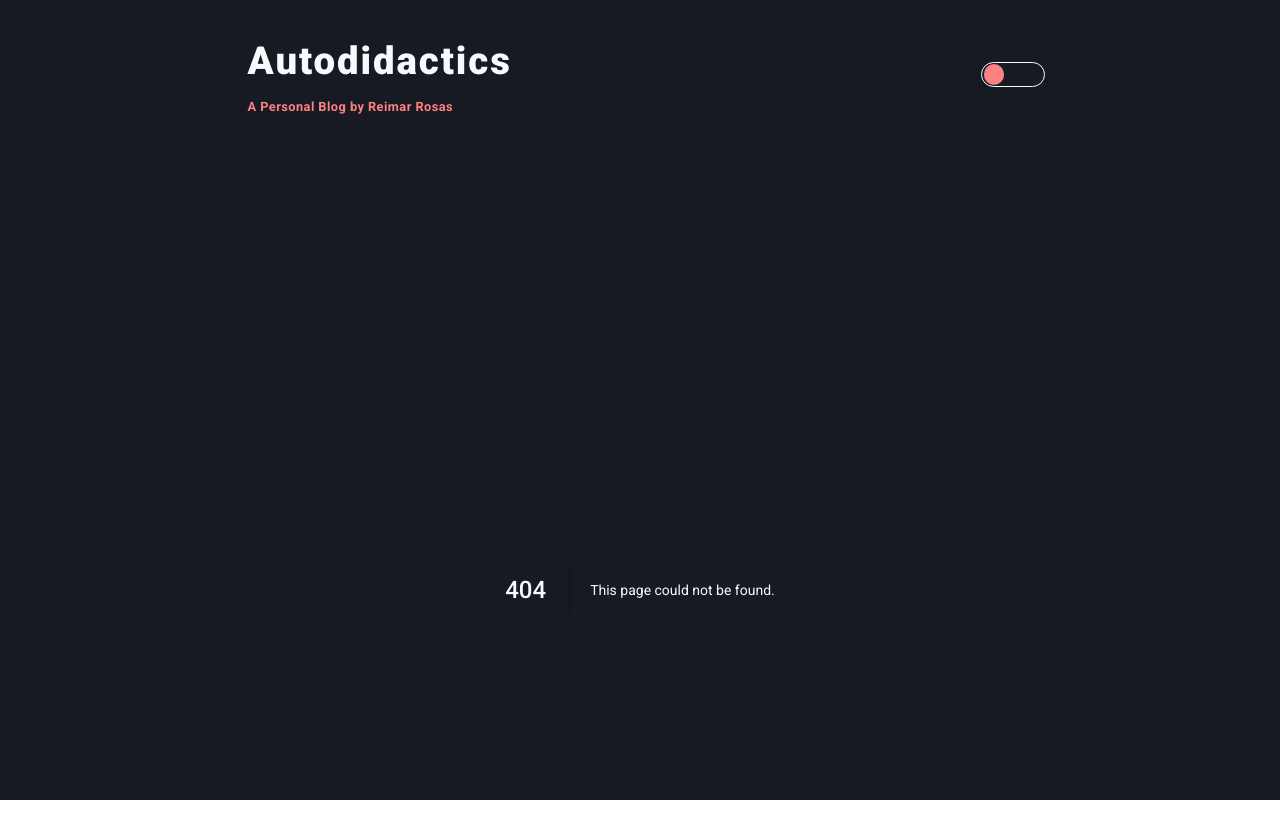
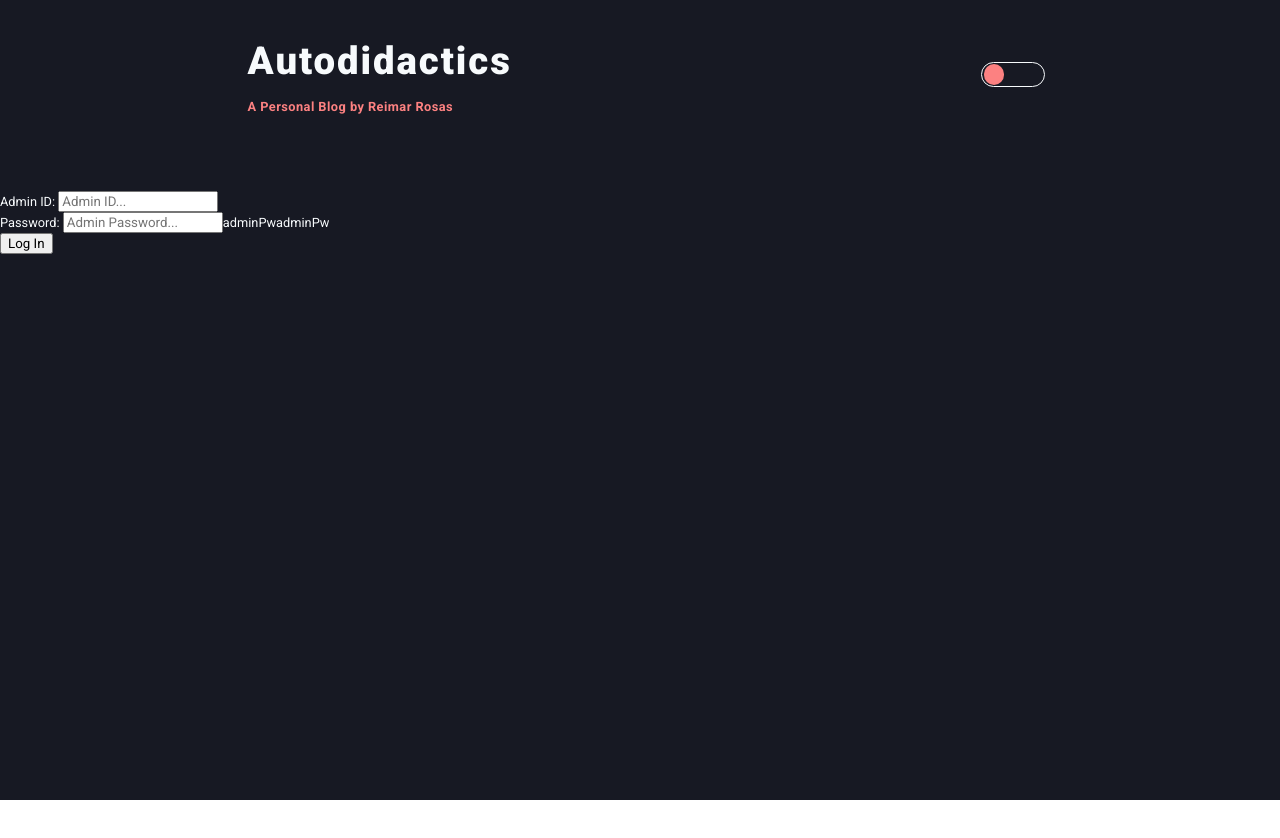
Before and after one commit to reimarrosas/personal-blog, a Next.js app: page /admin/login in a window 1280 px wide. Before the commit this address had no page. Shown: the top 838 px of the page. After the commit the page ends 800 px from the top, so only its background shows below. Built offline with nearby package versions, Linux system fonts and the light colour scheme.

Commit message:
Implemented a LoginContext for use in the admin pages
Implemented a login page for validating if the person trying to upload a
markdown file is the admin

Removed the console logs

```diff
--- a/components/Header.tsx
+++ b/components/Header.tsx
@@ -6,7 +6,6 @@ import styles from '../styles/Header.module.css';
 const Header: React.FC<togglerProp> = ({ isLight, setIsLight }) => {
   return (
     <header className={styles.pageHeader}>
-      {console.log(styles.pageHeader)}
       <Container center={true} classes={styles.container} size={Width.LG}>
         <Container>
           <h1 className={`${styles['headerText-margin']} ${styles.pageTitle}`}>
--- /dev/null
+++ b/components/LoginProvider.tsx
@@ -0,0 +1,20 @@
+import { Context, createContext, useState } from 'react';
+import type { LoginContextType, props } from '../utils/types';
+
+export let LoginContext: Context<LoginContextType>;
+
+const LoginProvider: React.FC<props> = ({ children }) => {
+  const [isLoggedIn, setIsLoggedIn] = useState(false);
+  LoginContext = createContext<LoginContextType>({
+    isLoggedIn: false,
+    setIsLoggedIn: (b: boolean) => {}
+  });
+
+  return (
+    <LoginContext.Provider value={{ isLoggedIn, setIsLoggedIn }}>
+      {children}
+    </LoginContext.Provider>
+  );
+};
+
+export default LoginProvider;
--- a/pages/_app.tsx
+++ b/pages/_app.tsx
@@ -6,16 +6,19 @@ import { getThemeClass } from '../utils/theme';
 import { useState } from 'react';
 import HeadWrapper from '../components/HeadWrapper';
 import Header from '../components/Header';
+import LoginProvider from '../components/LoginProvider';
 
 function MyApp({ Component, pageProps }: AppProps) {
   const [isLight, setIsLight] = useState(false);
 
   return (
     <>
+      <HeadWrapper />
       <Container classes={`${getThemeClass(isLight)} container`}>
-        <HeadWrapper />
-        <Header isLight={isLight} setIsLight={setIsLight} />
-        <Component {...pageProps} />
+        <LoginProvider>
+          <Header isLight={isLight} setIsLight={setIsLight} />
+          <Component {...pageProps} />
+        </LoginProvider>
       </Container>
     </>
   );
--- /dev/null
+++ b/pages/admin/login.tsx
@@ -0,0 +1,96 @@
+import { GetStaticPropsResult, NextPage } from 'next';
+import { useRouter } from 'next/router';
+import {
+  FormEvent,
+  SyntheticEvent,
+  useContext,
+  useEffect,
+  useState
+} from 'react';
+import Container from '../../components/Container';
+import { LoginContext } from '../../components/LoginProvider';
+import { Width } from '../../utils/types';
+
+// TODO: Move the validation to an API endpoint
+const Login: NextPage<LoginProps> = ({ ADMIN_ID, ADMIN_PW }) => {
+  const { isLoggedIn, setIsLoggedIn } = useContext(LoginContext);
+
+  const router = useRouter();
+  useEffect(() => {
+    if (isLoggedIn) router.push('/admin/upload');
+  }, [isLoggedIn]);
+
+  const [id, setId] = useState('');
+  const [pw, setPassword] = useState('');
+  const [isCredsValid, setIsCredsValid] = useState(true);
+
+  const handleSubmit = (evt: SyntheticEvent) => {
+    evt.preventDefault();
+    console.log(ADMIN_ID, ADMIN_PW);
+    if (id === ADMIN_ID && pw === ADMIN_PW) {
+      setIsCredsValid(true);
+      setIsLoggedIn(true);
+    } else {
+      setIsCredsValid(false);
+    }
+  };
+
+  return (
+    <main>
+      <Container center={true} size={Width.MD}>
+        <form onSubmit={handleSubmit}>
+          <div className='form-group'>
+            {!isCredsValid && (
+              <span className='validationText'>ID or Password Invalid!</span>
+            )}
+          </div>
+          <div className='form-group'>
+            <label htmlFor='id'>Admin ID: </label>
+            <input
+              type='text'
+              name='id'
+              id='id'
+              placeholder='Admin ID...'
+              required={true}
+              value={id}
+              onChange={(evt: FormEvent<HTMLInputElement>) =>
+                setId(evt.currentTarget.value)
+              }
+            />
+          </div>
+          <div className='form-group'>
+            <label htmlFor='password'>Password: </label>
+            <input
+              type='password'
+              name='password'
+              id='password'
+              placeholder='Admin Password...'
+              required={true}
+              value={pw}
+              onChange={(evt: FormEvent<HTMLInputElement>) =>
+                setPassword(evt.currentTarget.value)
+              }
+            />
+            adminPwadminPw
+          </div>
+          <div className='form-group'>
+            <input type='submit' value='Log In' />
+          </div>
+        </form>
+      </Container>
+    </main>
+  );
+};
+
+type LoginProps = {
+  ADMIN_ID?: string;
+  ADMIN_PW?: string;
+};
+
+export function getStaticProps(): GetStaticPropsResult<LoginProps> {
+  return {
+    props: { ADMIN_ID: process.env.ADMIN_ID, ADMIN_PW: process.env.ADMIN_PW }
+  };
+}
+
+export default Login;
--- a/utils/types.ts
+++ b/utils/types.ts
@@ -23,3 +23,8 @@ export type PostSignatureType = {
   title: string;
   description: string;
 };
+
+export type LoginContextType = {
+  isLoggedIn: boolean;
+  setIsLoggedIn: (b: boolean) => void;
+};
```
